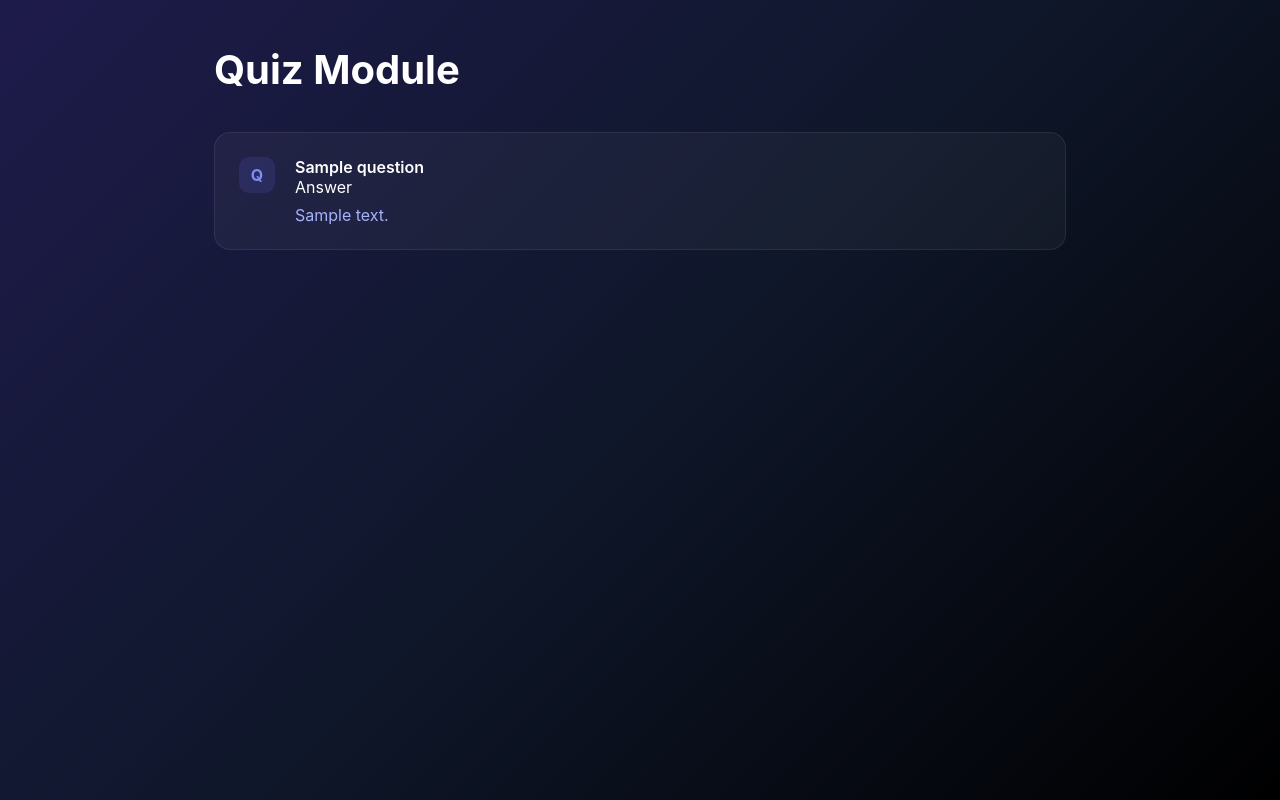
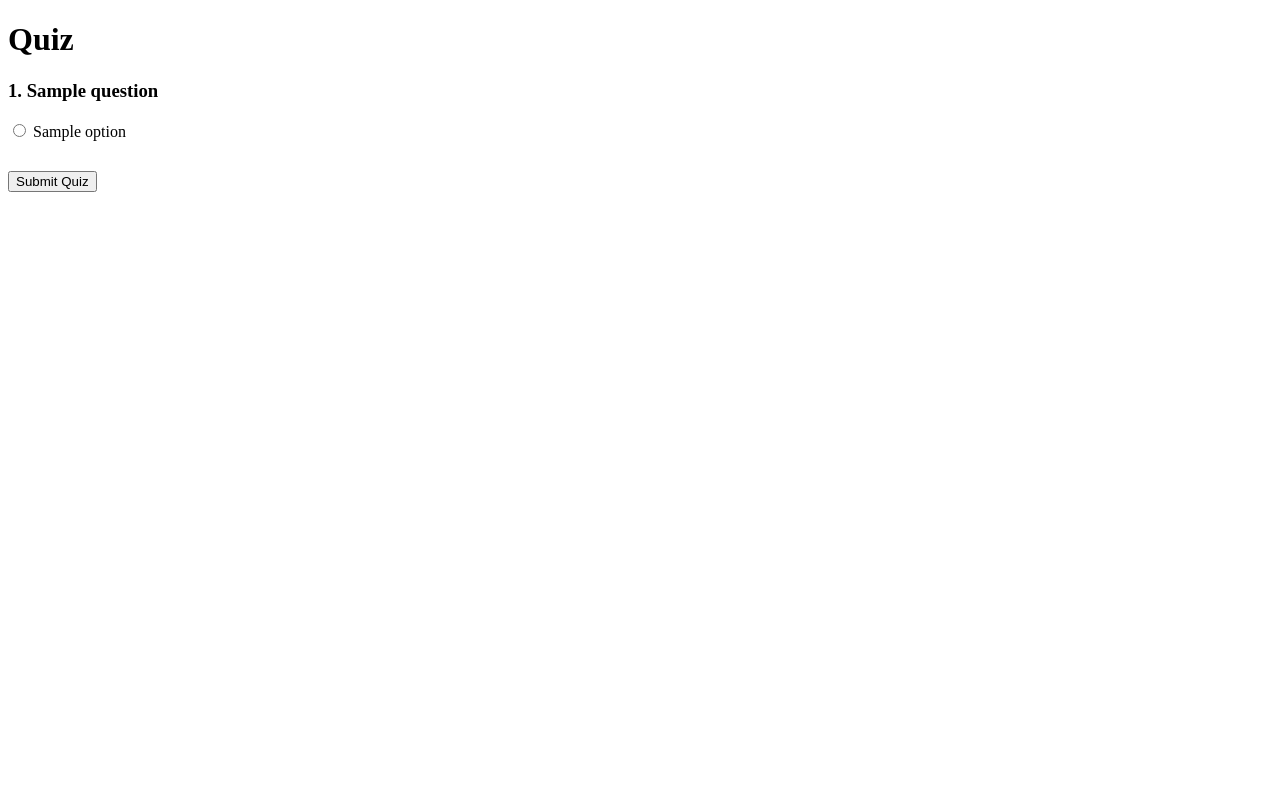
Before and after one commit to bhaveshraj002-arch/ai-learning-system, a Flask app: template templates/quiz.html in a window 1280 px wide. Run offline with Flask 3, Linux system fonts and the light colour scheme; the template is opened without the code that fills it: most values are stand-ins (such as "Sample title", 1, 10 or a date in 2020).

Commit message:
Update quiz.html

```diff
--- a/templates/quiz.html
+++ b/templates/quiz.html
@@ -1,59 +1,44 @@
 <!DOCTYPE html>
 <html>
 <head>
+    <title>Quiz</title>
+</head>
+<body>
 
-<title>Quiz</title>
+<h1>Quiz</h1>
 
-<link rel="stylesheet"
-href="{{ url_for('static', filename='style.css') }}">
-
-</head>
-
-<body class="page">
-
-<div class="page-content">
-
-<h1 class="page-title">
-Quiz Module
-</h1>
-
-<div class="quiz-list">
+<form action="/submit_quiz" method="POST">
 
 {% for q in questions %}
 
-<div class="quiz-card">
+<div style="margin-bottom:30px;">
 
-<div class="quiz-number">
-Q
-</div>
+    <h3>{{ loop.index }}. {{ q.question }}</h3>
 
-<div class="quiz-body">
+    {% for option in q.options %}
 
-<div class="quiz-question">
-{{ q.question }}
-</div>
+    <input
+        type="radio"
+        name="q{{ loop.parent.index0 }}"
+        value="{{ option }}"
+        required
+    >
 
-<div class="quiz-answer-wrap">
+    {{ option }}
 
-<div class="quiz-answer-label">
-Answer
-</div>
+    <br>
 
-<div class="quiz-answer">
-{{ q.answer }}
-</div>
-
-</div>
-
-</div>
+    {% endfor %}
 
 </div>
 
 {% endfor %}
 
-</div>
+<button type="submit">
+    Submit Quiz
+</button>
 
-</div>
+</form>
 
 </body>
 </html>
```
